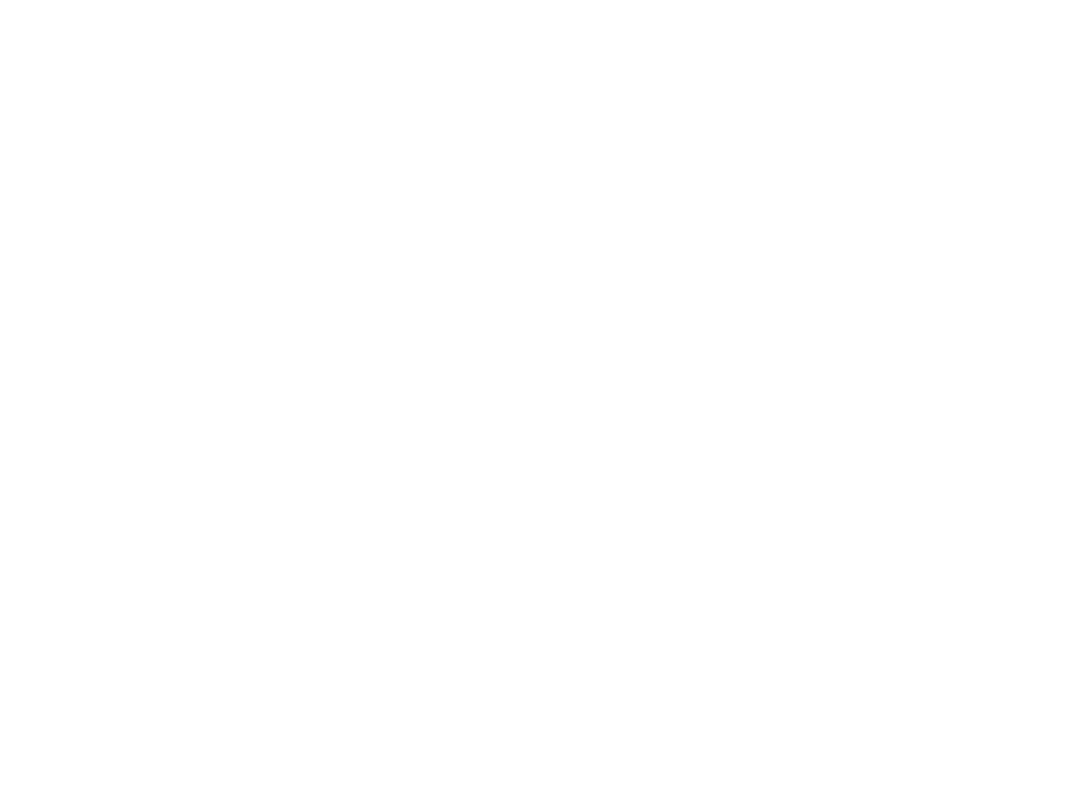
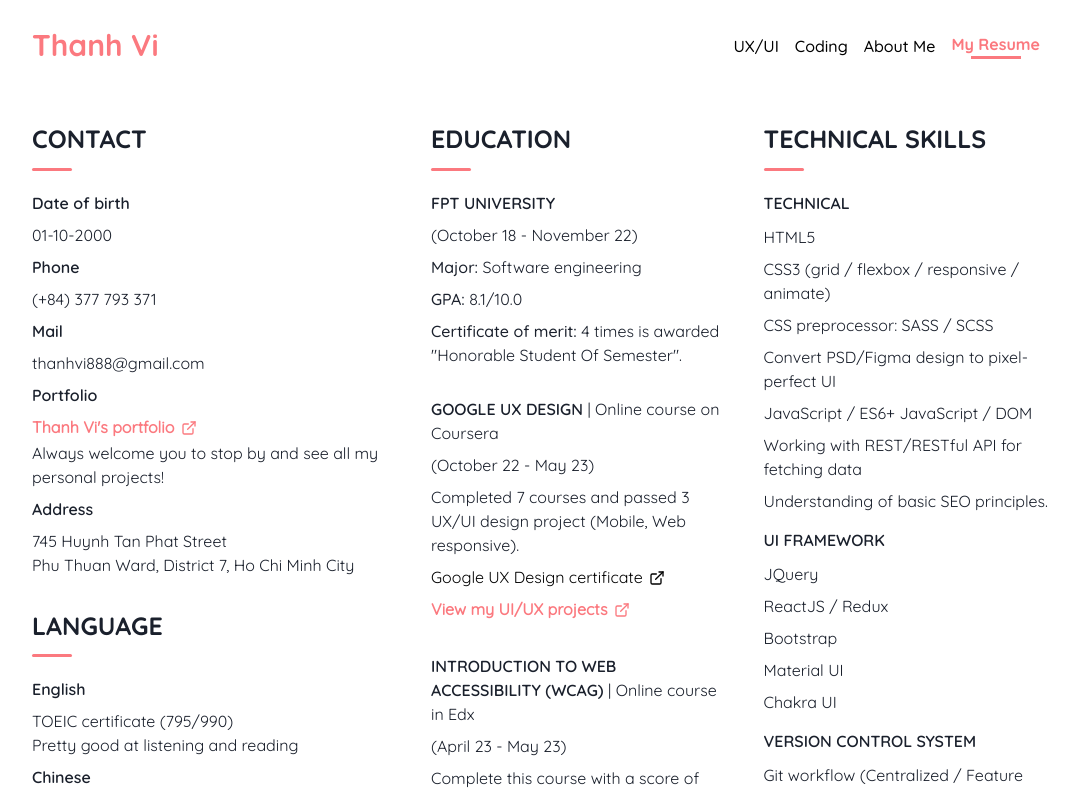
Before and after one commit to vi-ht/My-porfolio, a React (Create React App) app: page /my-resume in a window 1280 px wide. Before the commit this address had no page. Shown: the top 790 px of the page, without its empty margins (96-1172 px from the left). Built offline with nearby package versions, Linux system fonts and the light colour scheme.

Commit message:
change router name to SEO, add meta tag and OGP

```diff
--- a/public/index.html
+++ b/public/index.html
@@ -7,23 +7,15 @@
     <meta name="theme-color" content="#000000" />
     <meta
       name="description"
-      content="Web site created using create-react-app"
+      content="This is a website of Thanh Vi which shows all her personal projects in the coding and UI/UX fields."
     />
+    <meta property="og:title" content="Thanh Vi's portfolio"/>
+    <meta property="og:description" content="This is a website of Thanh Vi which shows all her personal projects in the coding and UI/UX fields."/>
+    <meta property="og:url" content="https://thanhvi-portfolio.onrender.com"/>
+    <meta property="og:image" content="https://thanhvi-portfolio.onrender.com/static/media/my-image.642036ef3b996abc997a.png"/>
+    <meta property="og:type" content="website"/>
     <link rel="apple-touch-icon" href="%PUBLIC_URL%/logo192.png" />
-    <!--
-      manifest.json provides metadata used when your web app is installed on a
-      user's mobile device or desktop. See https://developers.google.com/web/fundamentals/web-app-manifest/
-    -->
     <link rel="manifest" href="%PUBLIC_URL%/manifest.json" />
-    <!--
-      Notice the use of %PUBLIC_URL% in the tags above.
-      It will be replaced with the URL of the `public` folder during the build.
-      Only files inside the `public` folder can be referenced from the HTML.
-
-      Unlike "/favicon.ico" or "favicon.ico", "%PUBLIC_URL%/favicon.ico" will
-      work correctly both with client-side routing and a non-root public URL.
-      Learn how to configure a non-root public URL by running `npm run build`.
-    -->
     <title>Thanh Vi's portfolio</title>
   </head>
   <body>
--- a/src/component/coding-page/CodingPage.js
+++ b/src/component/coding-page/CodingPage.js
@@ -19,7 +19,7 @@
 //------------------------------------------
 
 export default function CodingPage() {
-    useTitle(`Coding | Thanh Vi's portfolio`);
+    useTitle(`Coding projects | Thanh Vi's portfolio`);
     return (
         <Box width="full">
             <IntroContent />
--- a/src/component/homepage/HomePage.js
+++ b/src/component/homepage/HomePage.js
@@ -11,7 +11,7 @@
 import { Box } from "@chakra-ui/react";
 //------------------------------------------
 export default function HomePage() {
-  useTitle(`UX/UI | Thanh Vi's portfolio`);
+  useTitle(`UX/UI projects | Thanh Vi's portfolio`);
   return (
     <Box w='100%'>
       <IntroContent />
--- a/src/component/resume-page/Resume.js
+++ b/src/component/resume-page/Resume.js
@@ -3,6 +3,7 @@
 import "./../../css/Color.css";
 import "./../../css/animate.css";
 //import custom hook
+import { useTitle } from "./../../customHook/useTitle";
 import { useAnim } from "./../../customHook/useAnim";
 //import layout
 import BgColorLayout from "../../layout/BgColorLayout";
@@ -36,6 +37,7 @@
     //     "project-left",
     //     "project-right"
     // );
+    useTitle(`Resume | Thanh Vi's portfolio`);
     return (
         <BgColorLayout bgColor="white">
             <Grid
--- a/src/router/Path.js
+++ b/src/router/Path.js
@@ -1,13 +1,13 @@
 export const PATH = {
     home: "/",
     uxui: {
-        index: "ux-ui/",
-        cinema: "ux-ui/cinema-food-stall",
-        auraIOS: "ux-ui/aura-ios",
-        cogibannay: "ux-ui/co-gi-ban-nay",
-        auraWeb: "ux-ui/aura-web",
+        index: "ux-ui-projects/",
+        cinema: "ux-ui-projects/cinema-food-stall-project",
+        auraIOS: "ux-ui-projects/aura-project-ios-version",
+        cogibannay: "ux-ui-projects/co-gi-ban-nay-project",
+        auraWeb: "ux-ui-project/aura-project-responsive-web-design-version",
     },
-    coding: "/coding",
+    coding: "/coding-projects",
     about: "/about-me",
-    resume: "/resume",
+    resume: "/my-resume",
 };
```
Also changed, not shown: src/router/Router.js (+7 -7 lines), src/router/Link.js (deleted).
